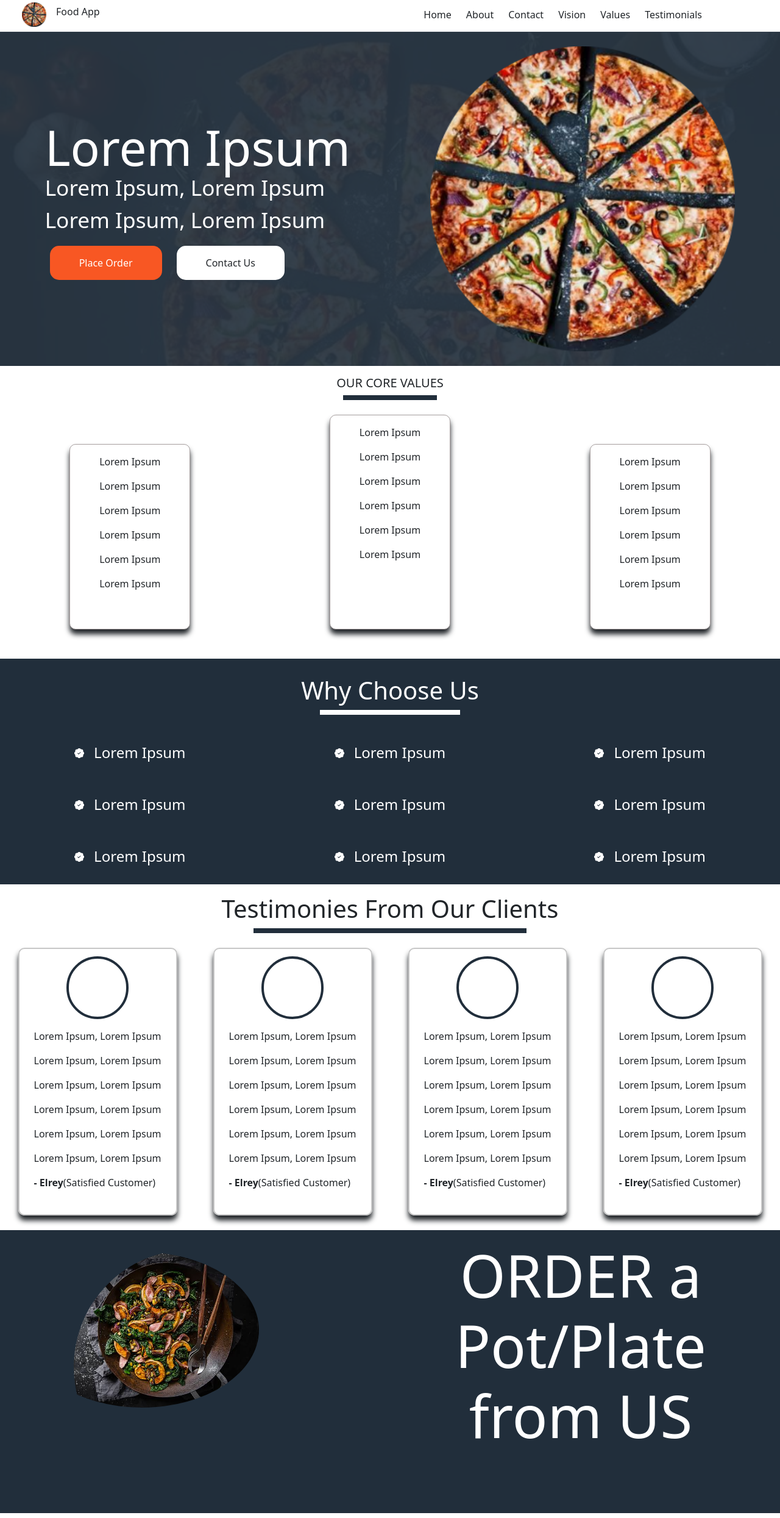
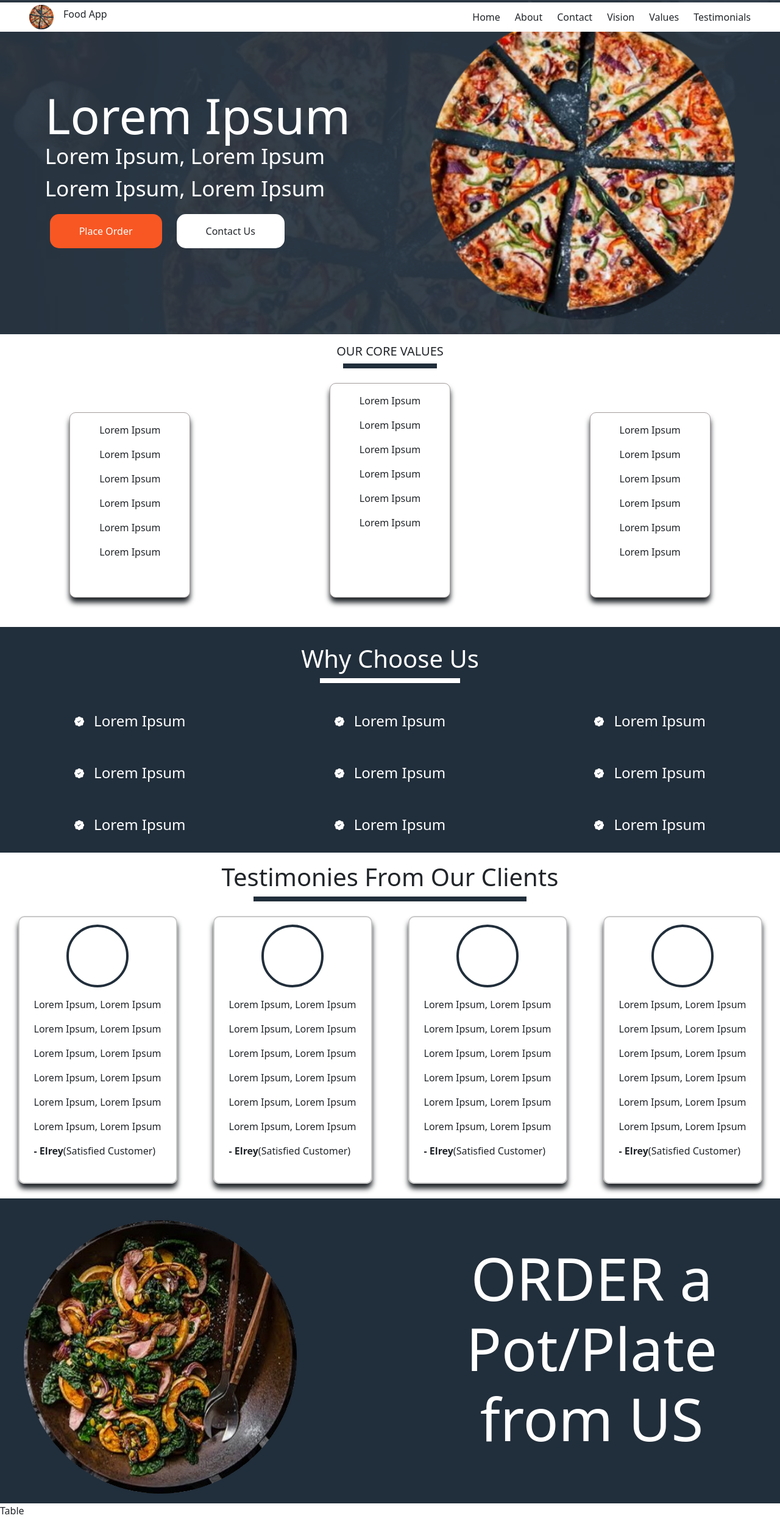
Before and after one commit to Fahyvor/foodapp, a React (Create React App) app: page / in a window 1280 px wide. Shown: the whole page at 61% size. Built offline with nearby package versions, Linux system fonts and the light colour scheme.

Commit message:
Firsr commit

```diff
--- a/src/App.js
+++ b/src/App.js
@@ -5,6 +5,7 @@ import Testimonials from './components/Testimonials/Testimonials'
 import Values from './components/Values/values'
 import Vision from './components/Vision/Vision'
 import Order from './components/Order/Order'
+import Table from './components/Table/Table'
 
 
 const App = () => {
@@ -16,6 +17,7 @@ const App = () => {
       <Vision />
       <Testimonials />
       <Order />
+      <Table />
     </div>
   )
 }
--- a/src/components/Body/Body.js
+++ b/src/components/Body/Body.js
@@ -6,7 +6,7 @@ import Background from '../../assets/background.jpeg'
 const Body = () => {
   return (
    <>
-    <div id='body-container' className='d-flex p-2 mt-2 justify-content-around py-4'>
+    <div id='body-container' className='d-flex p-2 pt-4 justify-content-around py-4'>
      <div id='left-side' className='my-auto'>
       <h1 className='text-white company-name'>Lorem Ipsum</h1>
       <div className='text-white flex-column'>
--- a/src/components/Navbar/Navbar.js
+++ b/src/components/Navbar/Navbar.js
@@ -4,7 +4,7 @@ import Logo from '../../assets/Food.png'
 
 const Navbar = () => {
   return (
-    <div class='container mx-4 d-flex bg-white
+    <div class='container-fluid px-5 py-1 d-flex bg-white position-fixed
     gap-5 mt-1 align-items-center justify-content-between' id='nav-container'>
      <div id='logo-container' className='d-flex align-items-center gap-3'>
       <img src={Logo} id='logo' />
--- a/src/components/Order/Order.js
+++ b/src/components/Order/Order.js
@@ -1,19 +1,20 @@
 import React from 'react'
 import './order.css'
-import OrderImage from '../../assets/Order.jpeg'
+import OrderImage from '../../assets/Order.jpg'
 
 const Order = () => {
   return (
     <div className='container-fluid order-container d-flex
-    gap-4 pt-3 pb-5
+     pt-3 pb-3 align-items-center
     justify-content-around'>
-     <div className='order-image-container mt-3'>
+     <div className='order-image-container mt-3 mx-3'>
       <img src={OrderImage} className='order-image mt-1'/>
      </div>
      <div className='order-writeup'>
-      <h1 className='text-white text-center order-text'>
+      <h1 className='text-white text-center order-text'><a>
         ORDER a <br/>Pot/Plate <br/> from US
-        </h1>
+        </a>
+      </h1>
      </div>
     </div>
   )
--- a/src/components/Order/order.css
+++ b/src/components/Order/order.css
@@ -3,14 +3,12 @@
 }
 
 .order-image-container {
-    width: 30vw;
+    width: 35vw;
     aspect-ratio: 1/1;
-    overflow: hidden;
     border-radius: 50%;
 }
 
 .order-image{
-    /* width: 32vw; */
     overflow: hidden;
     margin-left: -5rem;
     border-radius: 50%;
--- /dev/null
+++ b/src/components/Table/Table.js
@@ -0,0 +1,9 @@
+import React from 'react'
+
+const Table = () => {
+  return (
+    <div>Table</div>
+  )
+}
+
+export default Table
```
Also changed, not shown: src/assets/Order.jpeg (deleted), src/assets/Order.jpg (added), src/components/Table/table.css (added).
